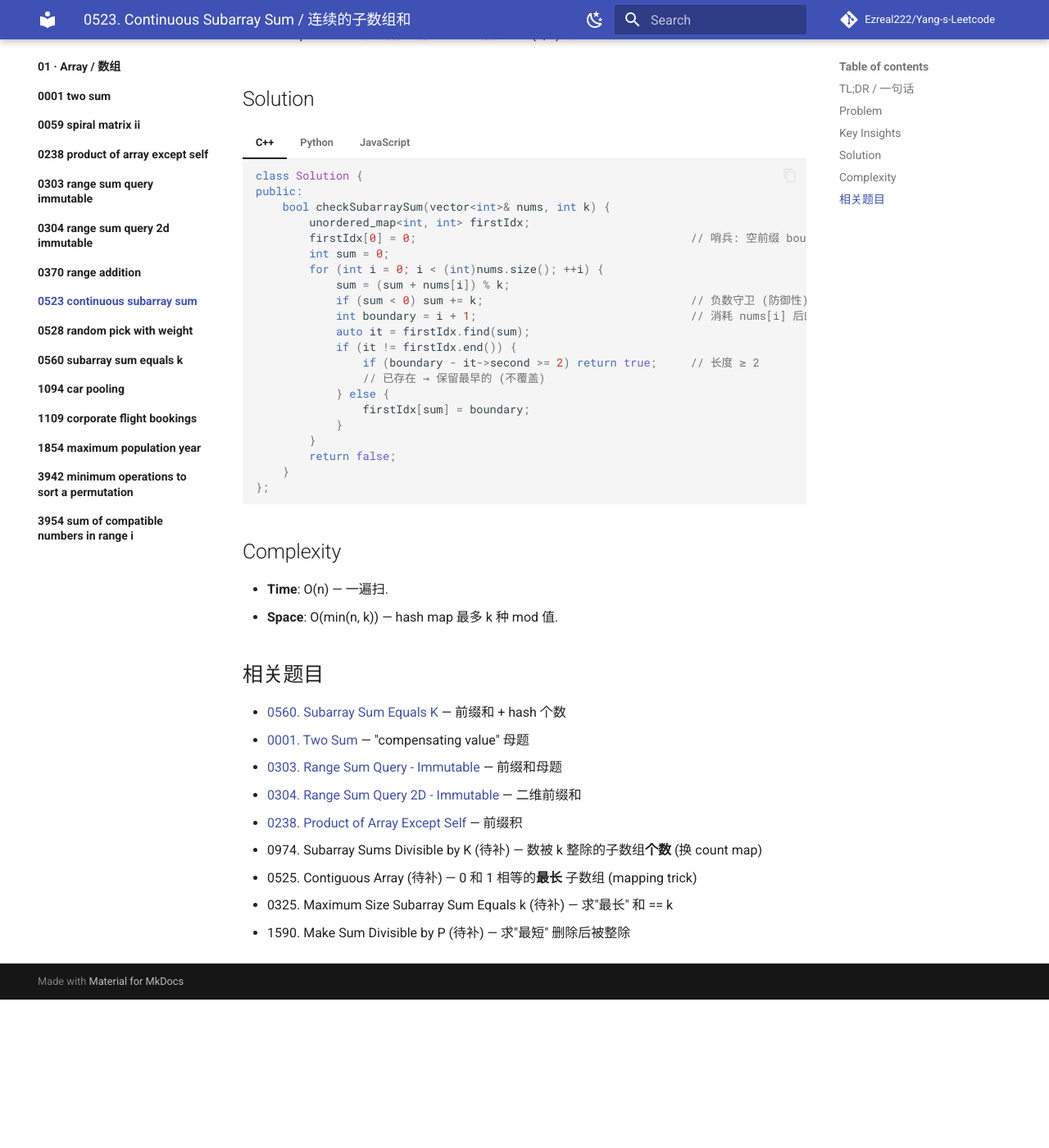
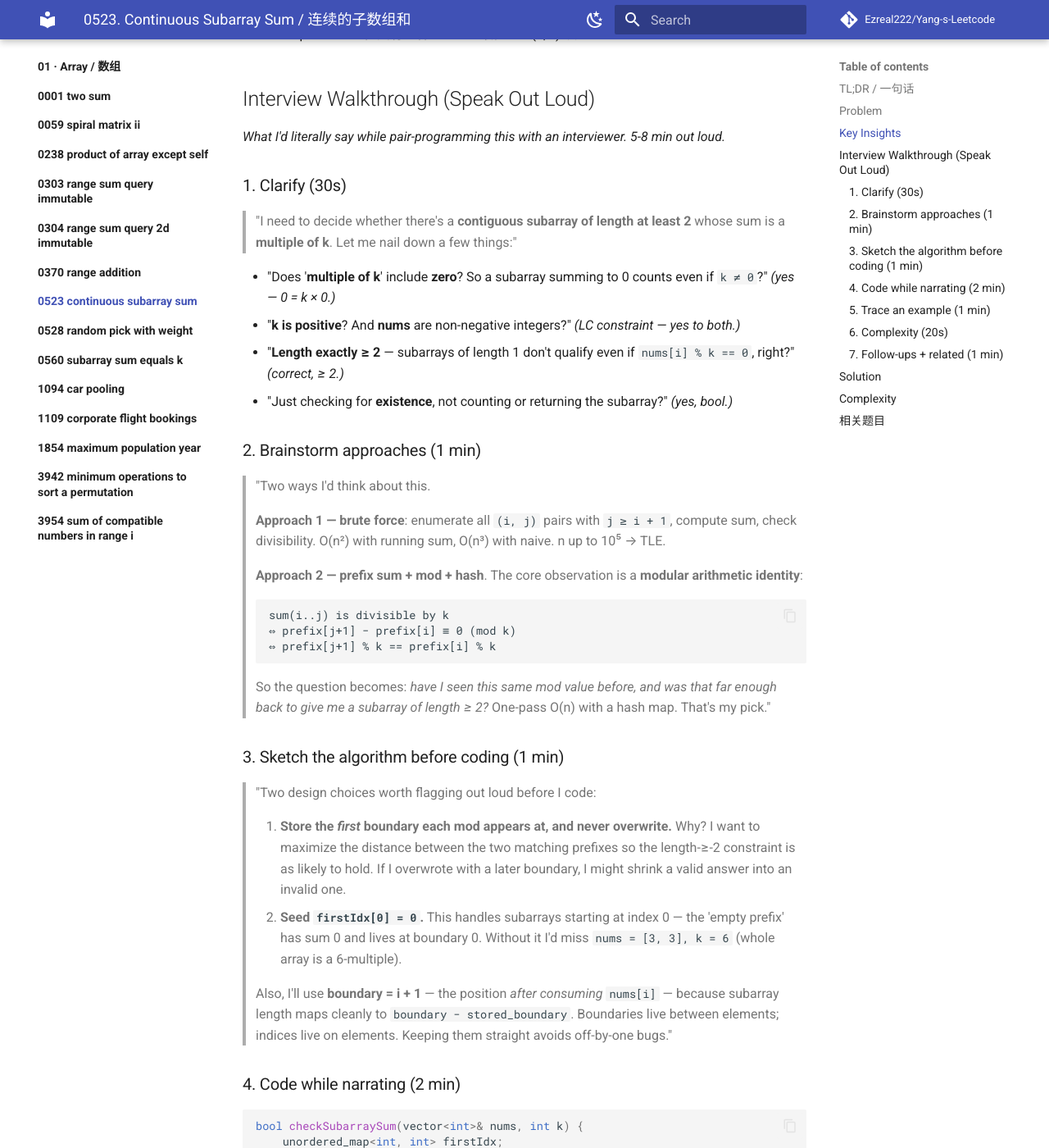
Before and after one commit to Ezreal222/Yang-s-Leetcode, an MkDocs documentation site: the page built from docs/01-array/0523-continuous-subarray-sum/README.md, in a window 1280 px wide and 1400 px high, scrolled down 2787 px. Shown: the whole window at 82% size. Built offline with MkDocs 1.6.1 and Material for MkDocs 9.7.7, drawn with Linux system fonts in a browser that asks for light colours; comment, search, counter and statistics services are not loaded; before the commit the page ends 4006 px from its top, so only the background shows below that; some of the changed text lies outside the part shown.

Commit message:
docs(0523): add interview walkthrough (7-step) + bump review to ☑ ☐ ☐

````diff
--- a/docs/01-array/0523-continuous-subarray-sum/README.md
+++ b/docs/01-array/0523-continuous-subarray-sum/README.md
@@ -5,7 +5,7 @@
     - **Tags**: Prefix Sum, Hash Map, Math (Mod) · 前缀和, 哈希表, 模运算
     - **Link**: [LeetCode](https://leetcode.com/problems/continuous-subarray-sum/)
     - **Status**: ✅ Solved
-    - **Reviewed**: ☐ ☐ ☐
+    - **Reviewed**: ☑ ☐ ☐
 
 ## TL;DR / 一句话
 
@@ -110,6 +110,99 @@
     - Time: 一遍扫, hash O(1).
     - Space: mod 值只有 k 种 → hash 最多 min(n, k) 项.
 
+## Interview Walkthrough (Speak Out Loud)
+
+*What I'd literally say while pair-programming this with an interviewer. 5-8 min out loud.*
+
+### 1. Clarify (30s)
+
+> "I need to decide whether there's a **contiguous subarray of length at least 2** whose sum is a **multiple of k**. Let me nail down a few things:"
+
+- "Does '**multiple of k**' include **zero**? So a subarray summing to 0 counts even if `k ≠ 0`?" *(yes — 0 = k × 0.)*
+- "**k is positive**? And **nums** are non-negative integers?" *(LC constraint — yes to both.)*
+- "**Length exactly ≥ 2** — subarrays of length 1 don't qualify even if `nums[i] % k == 0`, right?" *(correct, ≥ 2.)*
+- "Just checking for **existence**, not counting or returning the subarray?" *(yes, bool.)*
+
+### 2. Brainstorm approaches (1 min)
+
+> "Two ways I'd think about this.
+>
+> **Approach 1 — brute force**: enumerate all `(i, j)` pairs with `j ≥ i + 1`, compute sum, check divisibility. O(n²) with running sum, O(n³) with naive. n up to 10⁵ → TLE.
+>
+> **Approach 2 — prefix sum + mod + hash**. The core observation is a **modular arithmetic identity**:
+>
+> ```
+> sum(i..j) is divisible by k
+> ⇔ prefix[j+1] − prefix[i] ≡ 0 (mod k)
+> ⇔ prefix[j+1] % k == prefix[i] % k
+> ```
+>
+> So the question becomes: *have I seen this same mod value before, and was that far enough back to give me a subarray of length ≥ 2?* One-pass O(n) with a hash map. That's my pick."
+
+### 3. Sketch the algorithm before coding (1 min)
+
+> "Two design choices worth flagging out loud before I code:
+>
+> 1. **Store the *first* boundary each mod appears at, and never overwrite.** Why? I want to maximize the distance between the two matching prefixes so the length-≥-2 constraint is as likely to hold. If I overwrote with a later boundary, I might shrink a valid answer into an invalid one.
+> 2. **Seed `firstIdx[0] = 0`.** This handles subarrays starting at index 0 — the 'empty prefix' has sum 0 and lives at boundary 0. Without it I'd miss `nums = [3, 3], k = 6` (whole array is a 6-multiple).
+>
+> Also, I'll use **boundary = i + 1** — the position *after consuming* `nums[i]` — because subarray length maps cleanly to `boundary − stored_boundary`. Boundaries live between elements; indices live on elements. Keeping them straight avoids off-by-one bugs."
+
+### 4. Code while narrating (2 min)
+
+```cpp
+bool checkSubarraySum(vector<int>& nums, int k) {
+    unordered_map<int, int> firstIdx;
+    firstIdx[0] = 0;                      // sentinel: empty prefix at boundary 0
+    int sum = 0;
+    for (int i = 0; i < (int)nums.size(); ++i) {
+        sum = (sum + nums[i]) % k;
+        if (sum < 0) sum += k;            // defensive: C++ % can go negative
+        int boundary = i + 1;
+        auto it = firstIdx.find(sum);
+        if (it != firstIdx.end()) {
+            if (boundary - it->second >= 2) return true;
+            // else: same mod but too close — don't overwrite; keep the earlier one
+        } else {
+            firstIdx[sum] = boundary;
+        }
+    }
+    return false;
+}
+```
+
+> "About 12 lines. The interesting logic is the two-branch check after `find`: either we've seen this mod far enough back to succeed, or we ignore this occurrence entirely so the earliest boundary stays."
+
+### 5. Trace an example (1 min)
+
+> "Let me trace `nums = [23, 2, 4, 6, 7], k = 6`:
+>
+> | i | nums[i] | sum after % | boundary | firstIdx before | action |
+> |---|---|---|---|---|---|
+> | — | — | 0 | 0 | {} | seed: {0: 0} |
+> | 0 | 23 | 23 % 6 = 5 | 1 | {0:0} | new → {0:0, 5:1} |
+> | 1 | 2 | (5+2) % 6 = 1 | 2 | {0:0, 5:1} | new → add {1:2} |
+> | 2 | 4 | (1+4) % 6 = 5 | 3 | {0:0, 5:1, 1:2} | **match** mod 5 at boundary 1 → 3 − 1 = 2 ≥ 2 → **return true** ✓ |
+>
+> The winning subarray is `nums[1..2] = [2, 4]`, sum 6.
+>
+> Trickier edge case worth checking: `nums = [5, 0, 0], k = 6`. Sum stays 5 mod 6 the whole time. At boundary 2, `5 − 1 = 1 < 2` → don't return, don't overwrite. At boundary 3, `5 − 1 = 2 ≥ 2` → return true. **The 'don't overwrite' rule is what saves us here** — if we'd bumped firstIdx[5] to boundary 2 on the middle step, we'd have gotten `3 − 2 = 1 < 2` at the end and returned false incorrectly."
+
+### 6. Complexity (20s)
+
+> "**Time O(n)** — one pass, hash O(1) amortized. **Space O(min(n, k))** — there are at most k distinct mod values."
+
+### 7. Follow-ups + related (1 min)
+
+> "A few natural extensions:
+>
+> 1. **Count divisible subarrays** (0974) — same prefix-mod trick but store **count per mod**, not first index. Just like the parallel between 0560 (count) and 0523 (existence).
+> 2. **Longest subarray with sum divisible by k** — again same skeleton, but `store the earliest, take max distance on every match`. Never break out of the loop.
+> 3. **Longest subarray with equal 0s and 1s** (0525) — a slick mapping trick: replace 0 with -1, then it becomes 'longest subarray with sum 0', which is exactly this pattern with `k` implicit.
+> 4. **Watch out for `k = 0` or negative nums** if the problem relaxes constraints. Zero-k means 'find a subarray with sum exactly 0.' Negatives mean the C++ `%` guard actually matters — Python's `%` is fine.
+>
+> Any follow-ups you'd like me to code?"
+
 ## Solution
 
 === "C++"
````
